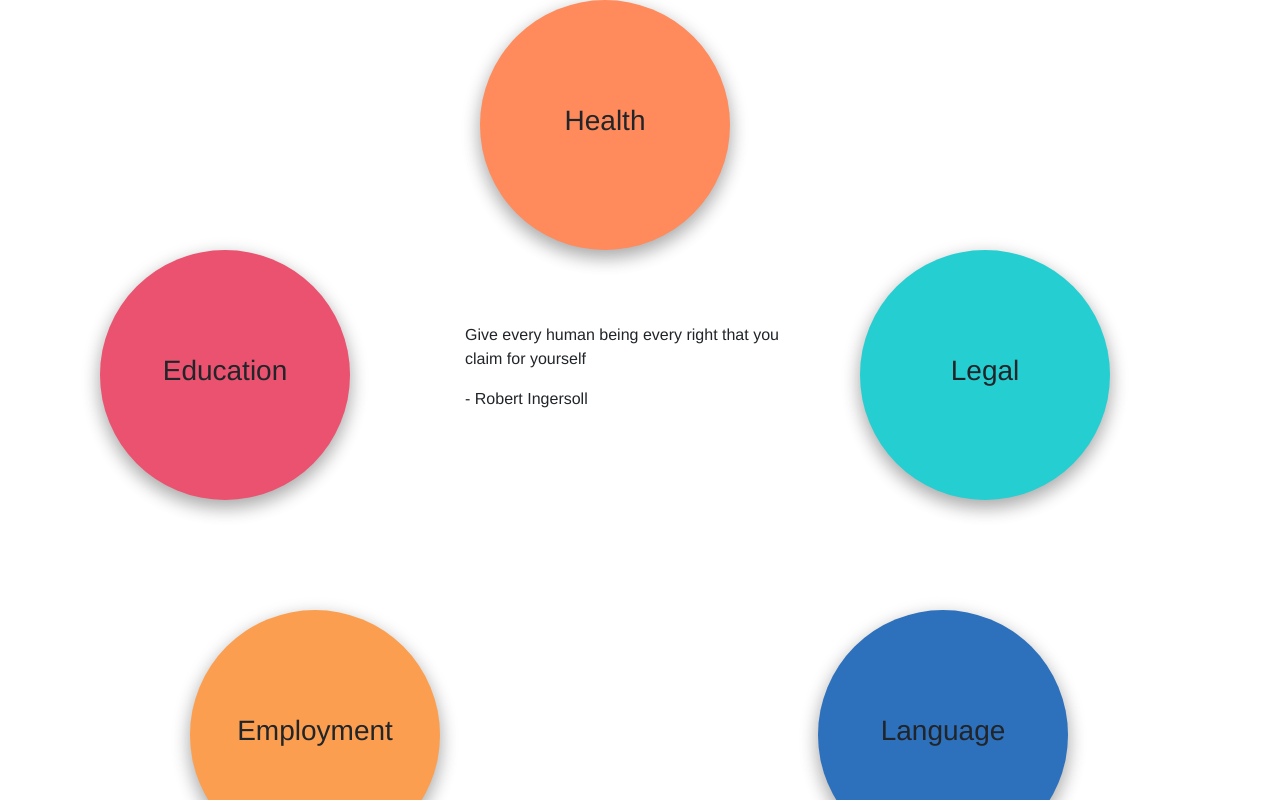
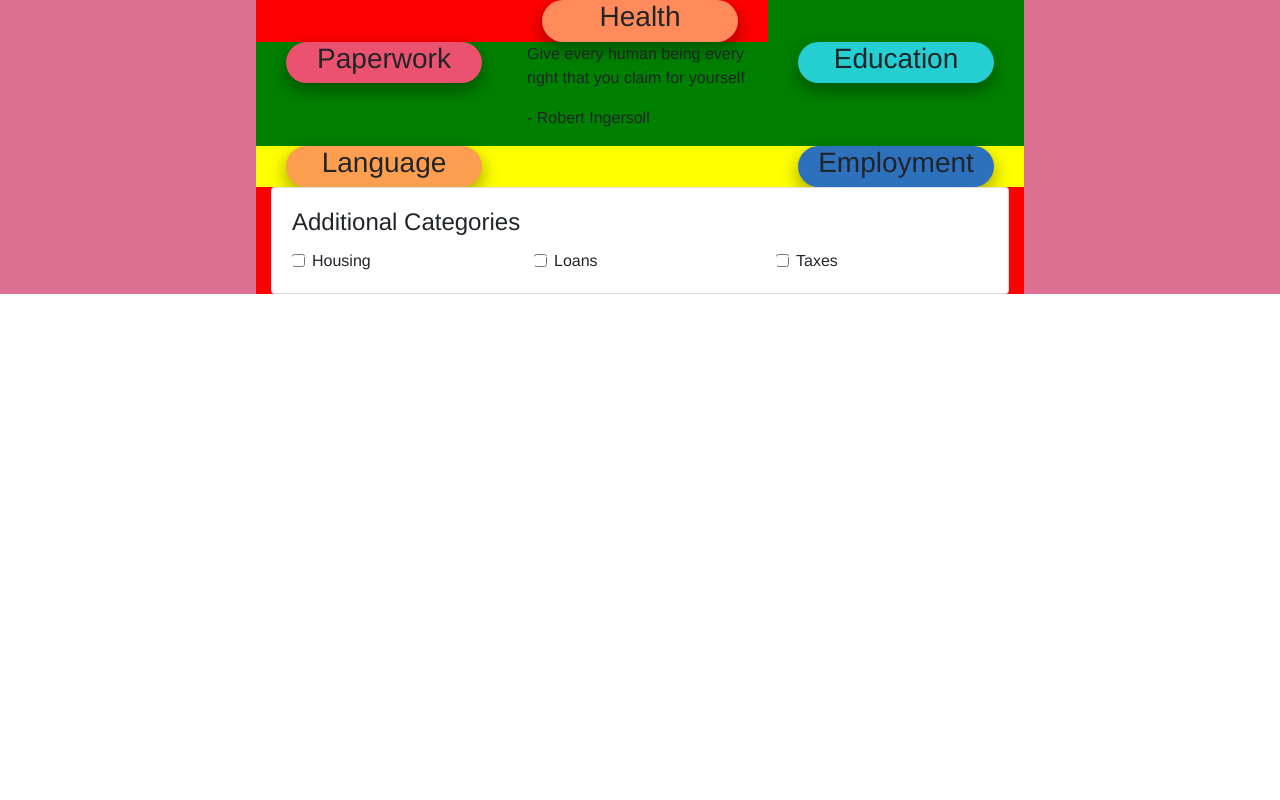
Before and after one commit to robzwolf/vhacks-2018, a React (Create React App) app in the folder frontend/: page / in a window 1280 px wide. Shown: the top 800 px of the page. Built offline with nearby package versions, Linux system fonts and the light colour scheme.

Commit message:
Rainbow nightmare

```diff
--- a/frontend/src/Category.css
+++ b/frontend/src/Category.css
@@ -1,7 +1,5 @@
 
 .circle {
-    width: 250px;
-    height: 250px;
     -webkit-border-radius: 30px;
     -moz-border-radius: 30px;
     border-radius: 160px;
--- a/frontend/src/Home.css
+++ b/frontend/src/Home.css
@@ -18,3 +18,19 @@
     -webkit-transition: 0.2s;
     transition: 0.2s;
 }
+
+.col-sm {
+    width: calc(100% / 3);
+}
+
+#row-one {
+    background-color: red;
+}
+
+#row-two{
+    background-color: green;
+}
+
+#row-three {
+    background-color: yellow;
+}
--- a/frontend/src/Home.js
+++ b/frontend/src/Home.js
@@ -11,7 +11,7 @@ const CategorySelector = (props) => {
                 {cats.map((cat, i) =>
                     <div class="col-sm" key={i}>
                     <div class="form-check">
-                        <input onChange={props.onChange} type="checkbox" class="form-check-input" id="exampleCheck1"></input>
+                        <input onChange={() => props.onChange(cat, i - 1)} type="checkbox" class="form-check-input" id="exampleCheck1"></input>
                         <label class="form-check-label" for="exampleCheck1"> {cat} </label>
                     </div>
                 </div>)}
@@ -20,7 +20,6 @@ const CategorySelector = (props) => {
     )
 
 }
-
 
 export default class Home extends React.Component {
     constructor() {
@@ -32,10 +31,11 @@ export default class Home extends React.Component {
         this.updateCategories = this.updateCategories.bind(this);
     }
 
-    updateCategories() {
-        console.log('update reached')
+    updateCategories(category, index) {
+        var arr = this.state.mainCategories;
+        arr[index] = category;
         this.setState({
-
+            mainCategories: arr
         })
     }
 
@@ -43,18 +43,20 @@ export default class Home extends React.Component {
         const quote = "Give every human being every right that you claim for yourself";
         const author = "- Robert Ingersoll";
         const categories = this.state.mainCategories;
+        console.log('test');
+        console.log(categories[0])
         return(
-            <div class="container">
-                <div class="row">
+            <div class="container" style={{backgroundColor: 'red', width: '60%'}}>
+                <div class="row" id='row-one'>
                     <div className="col-sm"></div>
-                    <div class="col-sm">
-                        <CategoryIcon style={{background:'#FF8A5B'}} title= "Health"/>
+                    <div className="col-sm">
+                        <CategoryIcon style={{background:'#FF8A5B'}} title={categories[0]}/>
                     </div>
-                    <div className="col-sm"></div>
+                    <div className="col-sm" style={{backgroundColor: 'green'}}></div>
                 </div>
-                <div className="row">
-                    <div class="col-sm">
-                        <CategoryIcon style={{background:'#EA526F'}} title= "Education"/>
+                <div className="row" id='row-two'>
+                    <div className="col-sm">
+                        <CategoryIcon style={{backgroundColor: 'blue', background:'#EA526F'}} title={categories[1]}/>
                     </div>
                     <div className="col-sm" id='quote-box'>
                         <div className="container">
@@ -66,17 +68,19 @@ export default class Home extends React.Component {
                             </div>
                         </div>
                     </div>
-                    <div class="col-sm">
-                        <CategoryIcon style={{background:'#25CED1'}} title= "Legal"/>
+                    <div className="col-sm">
+                        <CategoryIcon style={{backgroundColor: 'black', background:'#25CED1'}} title= {categories[2]}/>
                     </div>
                 </div>
-                <div className="row" id = "bottom-row">
-                    <div class="col-sm">
-                        <CategoryIcon style={{background: '#FC9E4F', marginTop: "110px", marginLeft:"90px"}} title="Employment"/>
+                <div className="row" id = "row-three">
+                    <div className="col-sm">
+                        <CategoryIcon style={{backgroundColor: 'green', background: '#FC9E4F'}}
+                                      title={categories[3]}/>
                     </div>
                     <div className="col-sm"></div>
-                    <div class="col-sm">
-                        <CategoryIcon style={{background:'#2D70BC', marginTop: "110px", marginRight:"112px"}} title="Language"/>
+                    <div className="col-sm">
+                        <CategoryIcon style={{background:'#2D70BC'}}
+                                      title={categories[4]}/>
                     </div>
                 </div>
                 <div>
--- a/frontend/src/index.css
+++ b/frontend/src/index.css
@@ -4,3 +4,11 @@ body {
   font-family: Helvetica Neue,Helvetica,Arial,sans-serif;
   root:rgba(0,0,0,0.04);
 }
+
+#main-container {
+    position: relative;
+    display: flex;
+    height: 100%;
+    width: 100%;
+    background-color: palevioletred;
+}
--- a/frontend/src/index.js
+++ b/frontend/src/index.js
@@ -7,7 +7,7 @@ import { Switch, BrowserRouter, Route } from 'react-router-dom';
 
 ReactDOM.render((
         <BrowserRouter>
-            <div style={{height: "100%"}}>
+            <div id='main-container' style={{height: "100%"}}>
                 <Switch>
                     <Route exact path="/" component={Home}/>
                     <Route path="/info" component={ServiceInfo}/>
```
